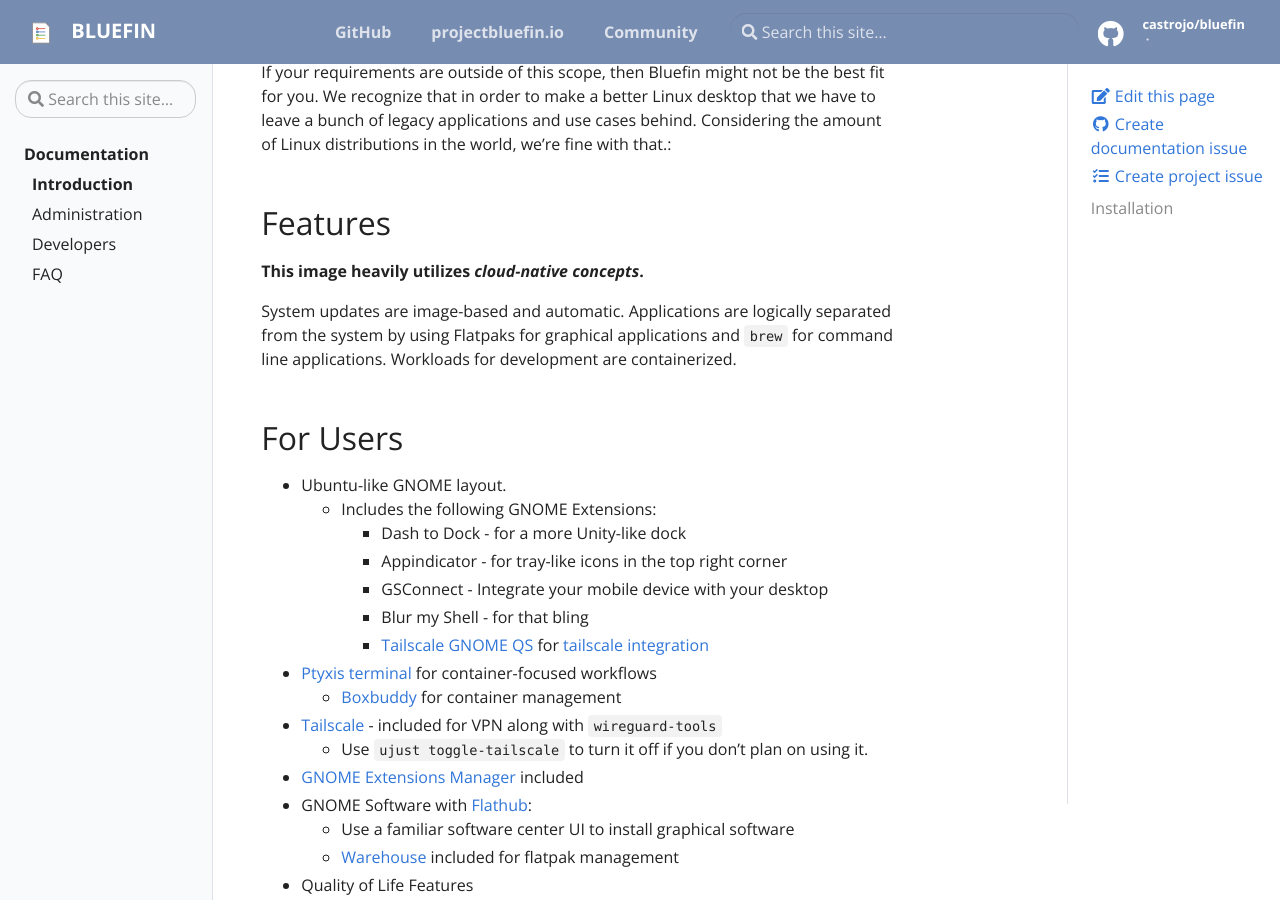
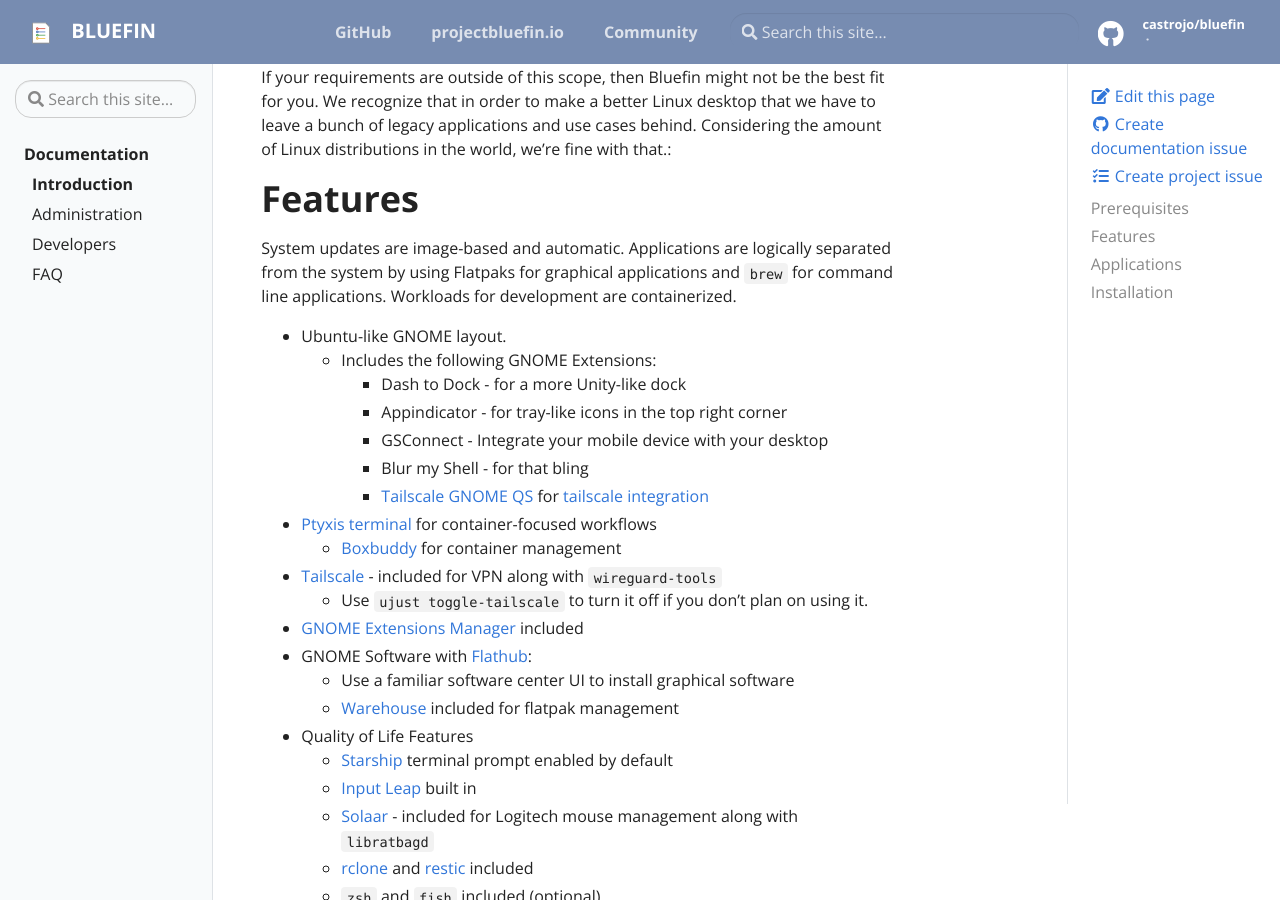
Before and after one commit to ublue-os/bluefin-docs, a Jekyll site: the page built from _docs/introduction.md, in a window 1280 px wide and 900 px high, scrolled down 602 px. Built offline with Jekyll 4.4.1, drawn with Linux system fonts in a browser that asks for light colours.

Commit message:
Update introduction.md

```diff
--- a/_docs/introduction.md
+++ b/_docs/introduction.md
@@ -4,8 +4,7 @@
 permalink: introduction
 ---
 
-
-## Prerequisites
+# Prerequisites
 
 Bluefin, like all [Universal Blue](https://universal-blue.org) images, is a next generation Linux desktop, generally speaking we trend towards progressive improvement, and move away from legacy technologies as soon as possible. If legacy applications and techniques are important to you then Bluefin may not be for you.
 
@@ -18,13 +17,9 @@
 
 If your requirements are outside of this scope, then Bluefin might not be the best fit for you. We recognize that in order to make a better Linux desktop that we have to leave a bunch of legacy applications and use cases behind. Considering the amount of Linux distributions in the world, we're fine with that.:
 
-## Features
-
-**This image heavily utilizes _cloud-native concepts_.**
+# Features
 
 System updates are image-based and automatic. Applications are logically separated from the system by using Flatpaks for graphical applications and `brew` for command line applications. Workloads for development are containerized.
-
-## For Users
 
 - Ubuntu-like GNOME layout.
   - Includes the following GNOME Extensions:
@@ -55,7 +50,7 @@
     - If you've never used an image-based Linux before just use your computer normally
     - Don't overthink it, just shut your computer off when you're not using it
 
-### Applications
+# Applications
 
 - Mozilla Firefox, Mozilla Thunderbird, Extension Manager, DejaDup, FontDownloader, Flatseal, and the Clapper Media Player.
 - Core GNOME Applications installed from Flathub:
```
